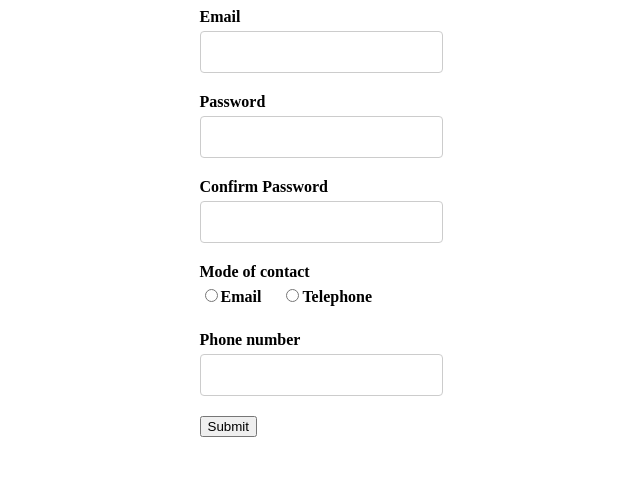
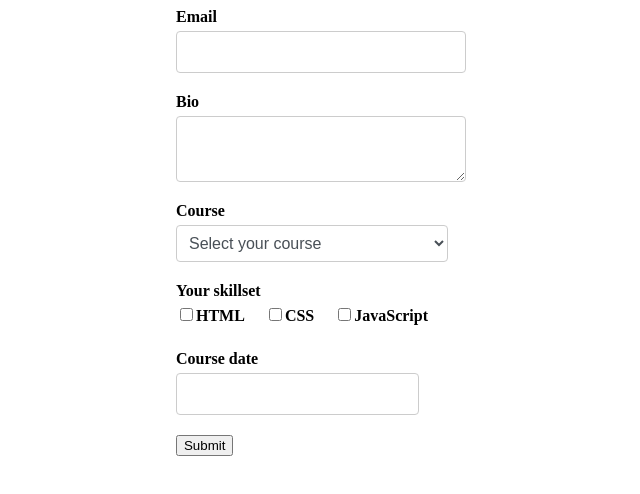
Before and after one commit to fachry99/React-Formik, a React (Vite) app in the folder Form-Demo/: page / in a window 1280 px wide. Shown: the top 494 px of the page, without its empty margins (328-968 px from the left). Built offline with nearby package versions, Linux system fonts and the light colour scheme.

Commit message:
Create Course Enrollment Form

```diff
--- a/Form-Demo/src/App.jsx
+++ b/Form-Demo/src/App.jsx
@@ -1,4 +1,5 @@
 import "./App.css";
+import EnrollmentForm from "./components/EnrollmentForm";
 // import FormikContainer from "./components/FormikContainer";
 import LoginForm from "./components/LoginForm";
 import RegistrationForm from "./components/RegistrationForm";
@@ -7,7 +8,8 @@
 function App() {
   return (
     <div className="App">
-      <RegistrationForm />
+      <EnrollmentForm />
+      {/* <RegistrationForm /> */}
       {/* <LoginForm /> */}
       {/* <FormikContainer /> */}
       {/* <YoutubeForm /> */}
--- /dev/null
+++ b/Form-Demo/src/components/EnrollmentForm.jsx
@@ -0,0 +1,80 @@
+import { Formik, Form } from "formik";
+import * as Yup from "yup";
+import FormikControl from "./FormikControl";
+
+function EnrollmentForm() {
+  const dropdownOptions = [
+    { key: "Select your course", value: "" },
+    { key: "React", value: "react" },
+    { key: "Angular", value: "angular" },
+    { key: "Vue", value: "vue" },
+  ];
+
+  const checkboxOptions = [
+    { key: "HTML", value: "html" },
+    { key: "CSS", value: "css" },
+    { key: "JavaScript", value: "javascript" },
+  ];
+
+  const initialValues = {
+    email: "",
+    bio: "",
+    course: "",
+    skills: [],
+    courseDate: null,
+  };
+
+  const validationSchema = Yup.object({
+    email: Yup.string().email("Invalid email format").required("Required"),
+    bio: Yup.string().required("Required"),
+    course: Yup.string().required("Required"),
+    courseDate: Yup.date().required("Required").nullable(),
+  });
+
+  const onSubmit = (values) => {
+    console.log("Form data", values);
+  };
+  return (
+    <Formik
+      initialValues={initialValues}
+      validationSchema={validationSchema}
+      onSubmit={onSubmit}
+    >
+      {(formik) => {
+        return (
+          <Form>
+            <FormikControl
+              control="input"
+              type="email"
+              label="Email"
+              name="email"
+            />
+            <FormikControl control="textarea" label="Bio" name="bio" />
+            <FormikControl
+              control="select"
+              label="Course"
+              name="course"
+              options={dropdownOptions}
+            />
+            <FormikControl
+              control="checkbox"
+              label="Your skillset"
+              name="skills"
+              options={checkboxOptions}
+            />
+            <FormikControl
+              control="date"
+              label="Course date"
+              name="courseDate"
+            />
+            <button type="submit" disabled={!formik.isValid}>
+              Submit
+            </button>
+          </Form>
+        );
+      }}
+    </Formik>
+  );
+}
+
+export default EnrollmentForm;
```
